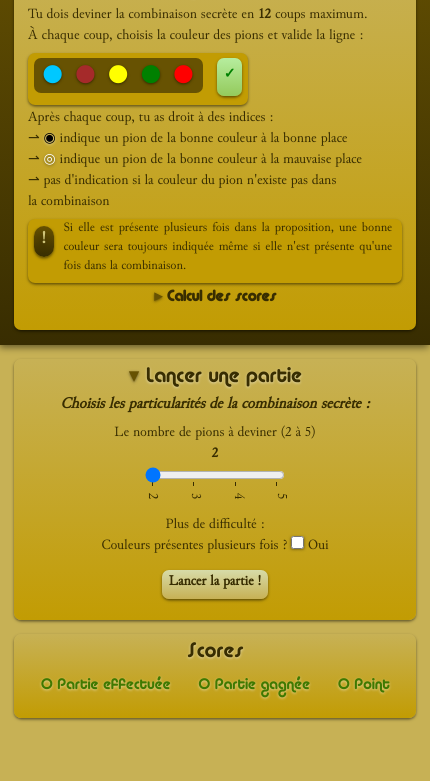
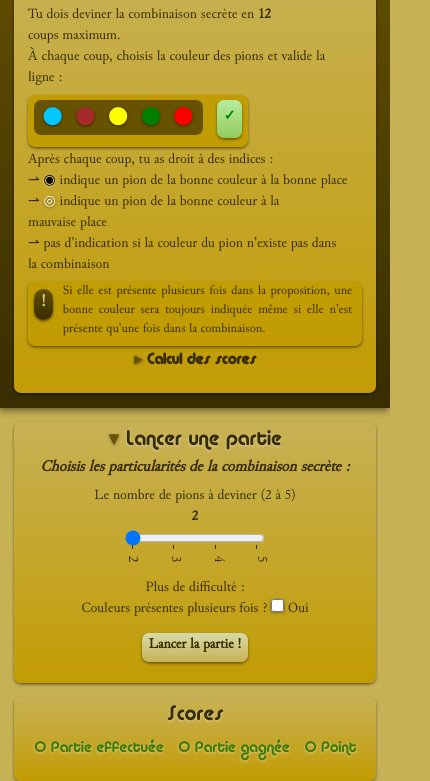
Before and after one commit to Theufyr/mastermind, a plain HTML site: page index.html in a window 390 px wide. Shown: the part 104-885 px from the top of the page, 430 px wide, since content can reach past the window. Before the commit the page ends 844 px from the top, so only its background shows below. Drawn offline with Linux system fonts and the light colour scheme.

Commit message:
fix: test mobile css update main.css

```diff
--- a/src/styles/main.css
+++ b/src/styles/main.css
@@ -16,7 +16,7 @@
 :root {
 	/* Mobile-first */
     font-size: 14px;
-    min-width: 430px;
+    min-width: 320px;
     max-width: 100vw;
     width: 100vw;
     margin: 0;
```
